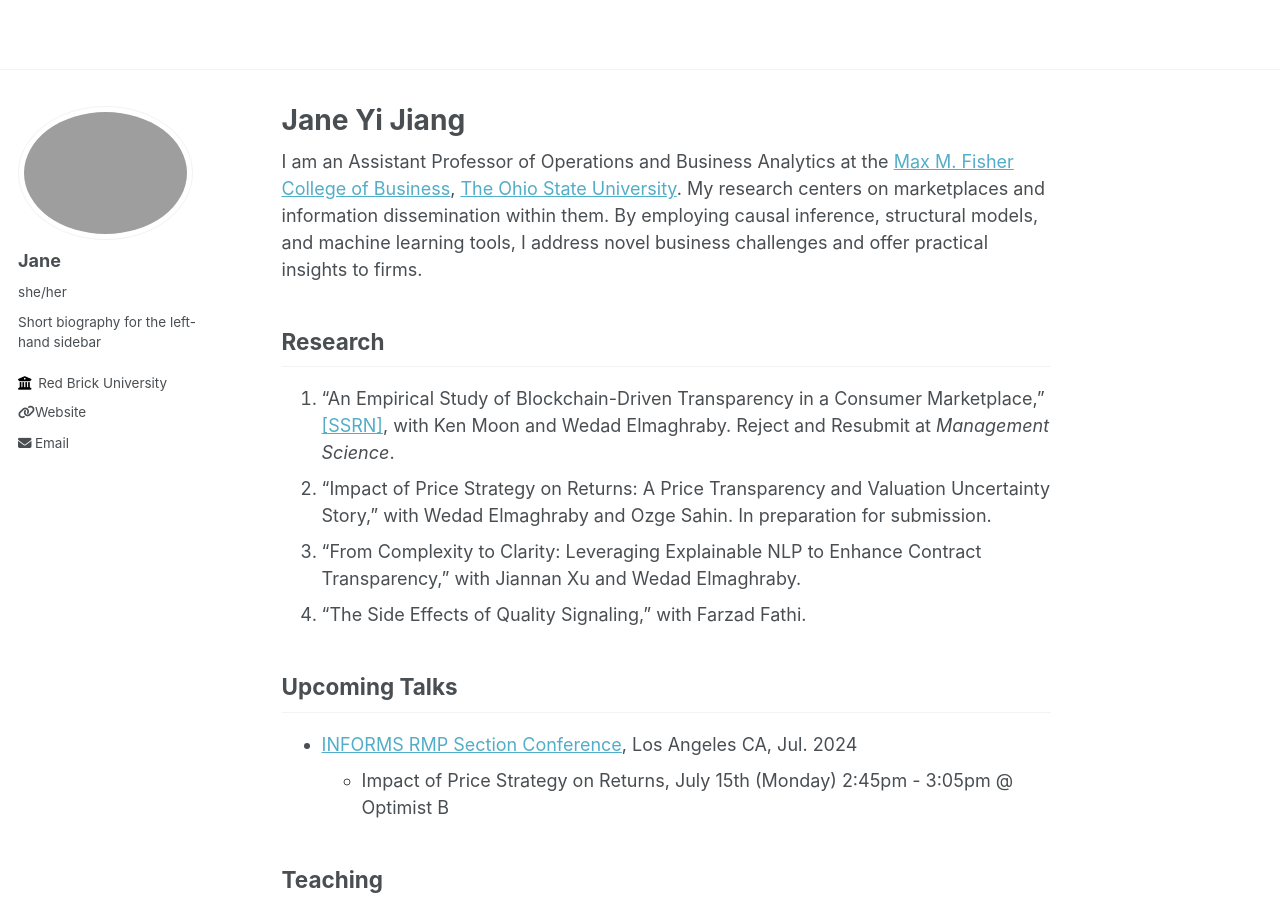
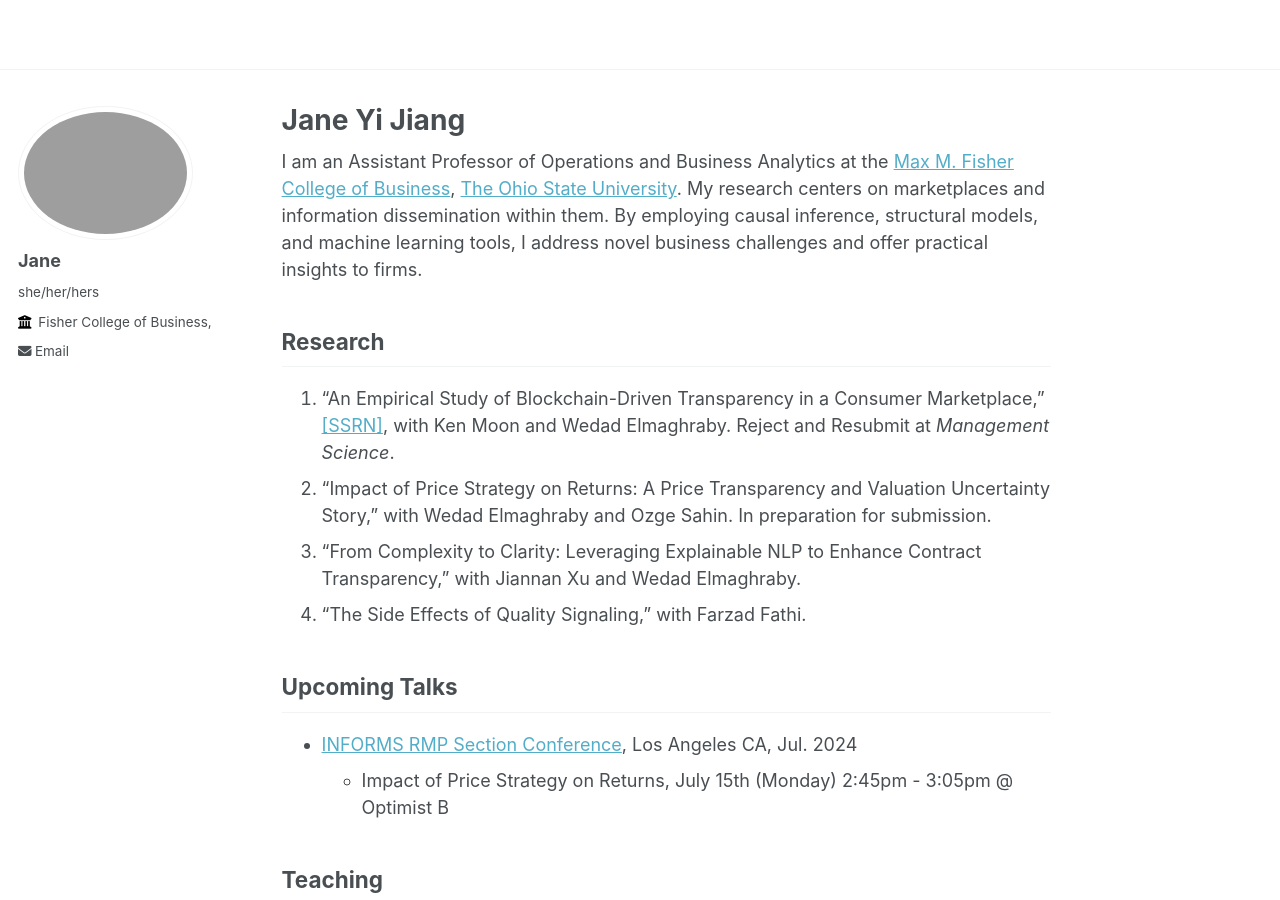
Before and after one commit to jiangyijane/jiangyijane.github.io, a Jekyll site: the page built from _pages/about.md, in a window 1280 px wide and 900 px high. Built offline with Jekyll 4.4.1, drawn with Linux system fonts in a browser that asks for light colours.

Commit message:
Update _config.yml

```diff
--- a/_config.yml
+++ b/_config.yml
@@ -23,11 +23,11 @@ author:
   # Biographic information
   avatar           : #"profile_2024_2_cut.png"
   name             : "Jane"
-  pronouns         : "she/her"
-  bio              : "Short biography for the left-hand sidebar"
+  pronouns         : "she/her/hers"
+  cv              : "http://academicpages.github.io/files/paper1.pdf"
   #location         : "Earth"
-  employer         : "Red Brick University"
-  uri              : 'http://academicpages.github.io/files/paper1.pdf'
+  employer         : "Fisher College of Business, The Ohio State University"
+  #uri              : ""
   email            : "jiang.3186@osu.edu"
 
   # Academic websites
```
